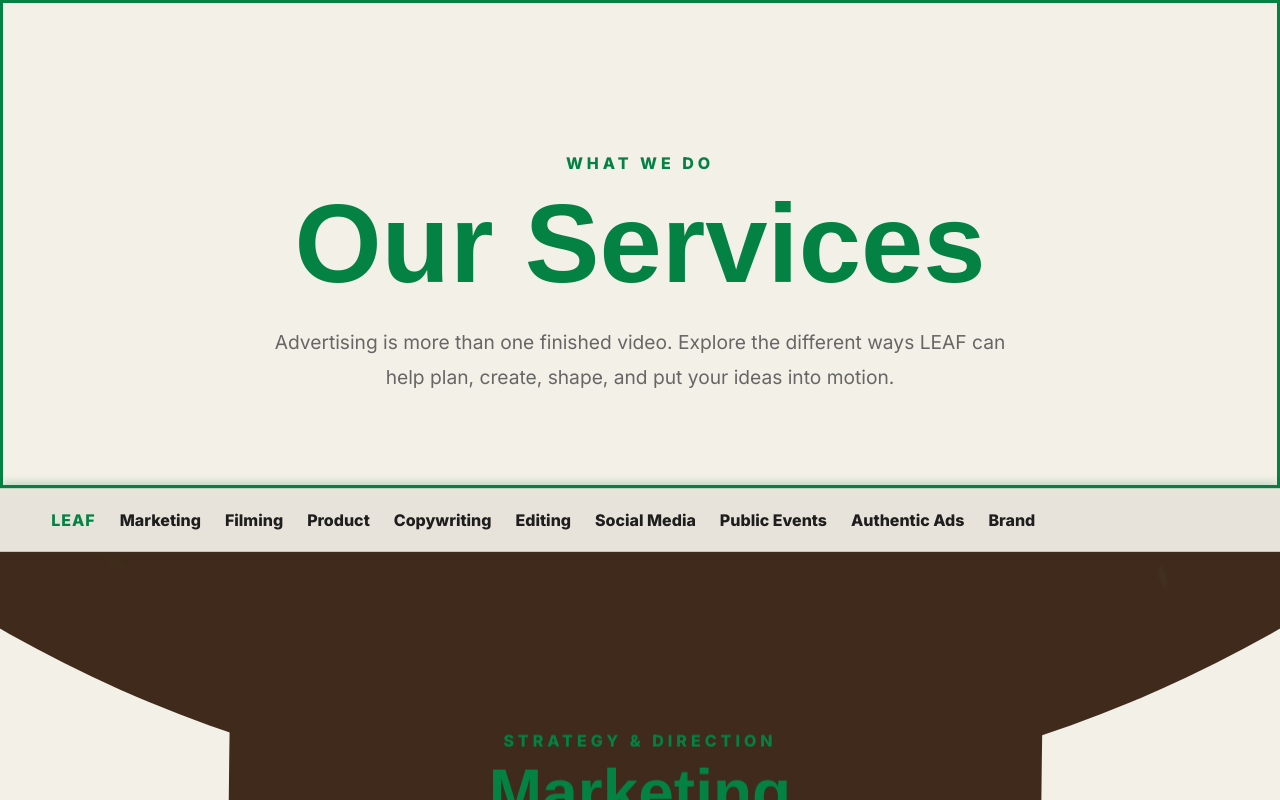
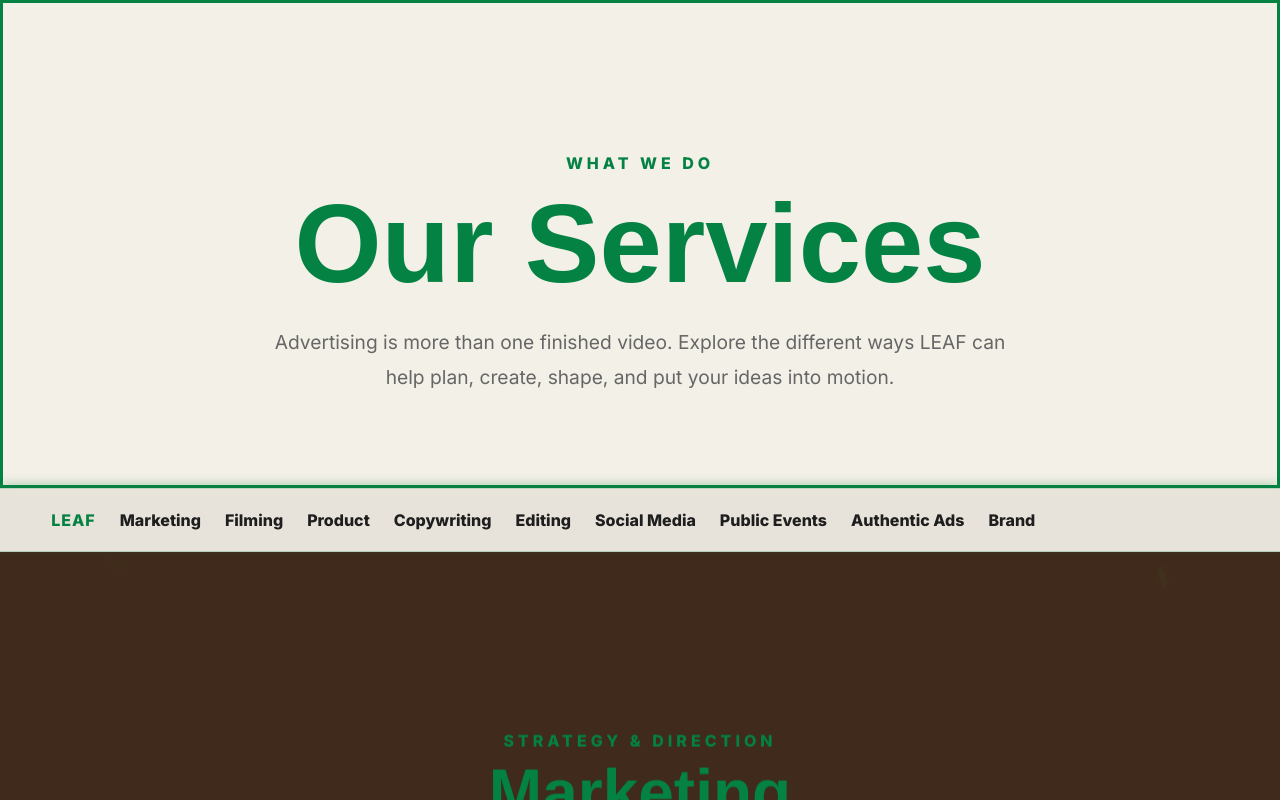
Before and after one commit to TheLeafAgency/The-LEAF-Agency, a Next.js app: page /services in a window 1280 px wide. Shown: the top 800 px of the page. Built offline with nearby package versions, Linux system fonts and the light colour scheme.

Commit message:
Position services explosion below viewport before expansion

```diff
--- a/app/globals.css
+++ b/app/globals.css
@@ -2351,7 +2351,7 @@ section { width: 100%; }
   left: 50% !important;
   right: auto !important;
   top: auto !important;
-  bottom: 0 !important;
+  bottom: -100vh !important;
   width: 0 !important;
   height: 0 !important;
   aspect-ratio: 1 / 1 !important;
```
